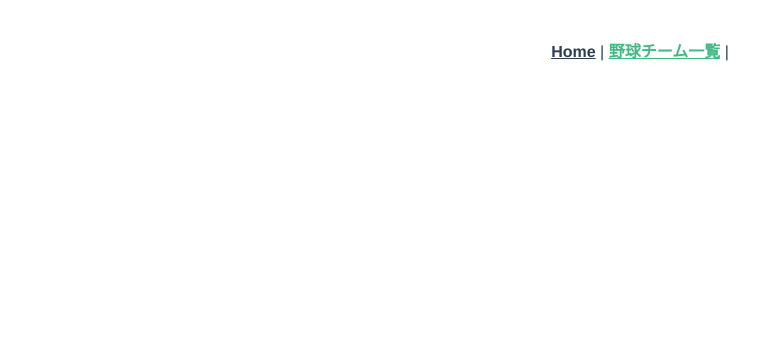
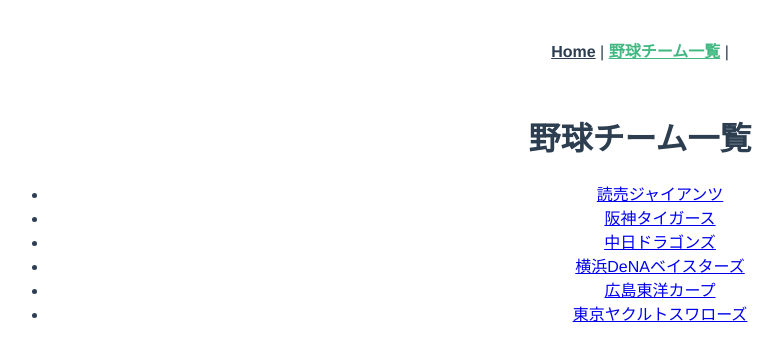
Before and after one commit to suzu1997/ex-vue-intermediate, a Vue app: page /baseballTeamList in a window 1280 px wide. Shown: the top 360 px of the page, without its empty margins (0-783 px from the left). Built offline with nearby package versions, Linux system fonts and the light colour scheme.

Commit message:
野球チーム一覧画面のtemplateを作成

```diff
--- a/src/views/BaseballTeamList.vue
+++ b/src/views/BaseballTeamList.vue
@@ -1,5 +1,14 @@
 <template>
-  <div></div>
+  <div>
+    <h1>野球チーム一覧</h1>
+    <ul>
+      <li v-for="team of getTeams" :key="team.id">
+        <router-link :to="'/baseballTeamDetail/' + team.id">
+          {{ team.teamName }}
+        </router-link>
+      </li>
+    </ul>
+  </div>
 </template>
 
 <script lang="ts">
```
